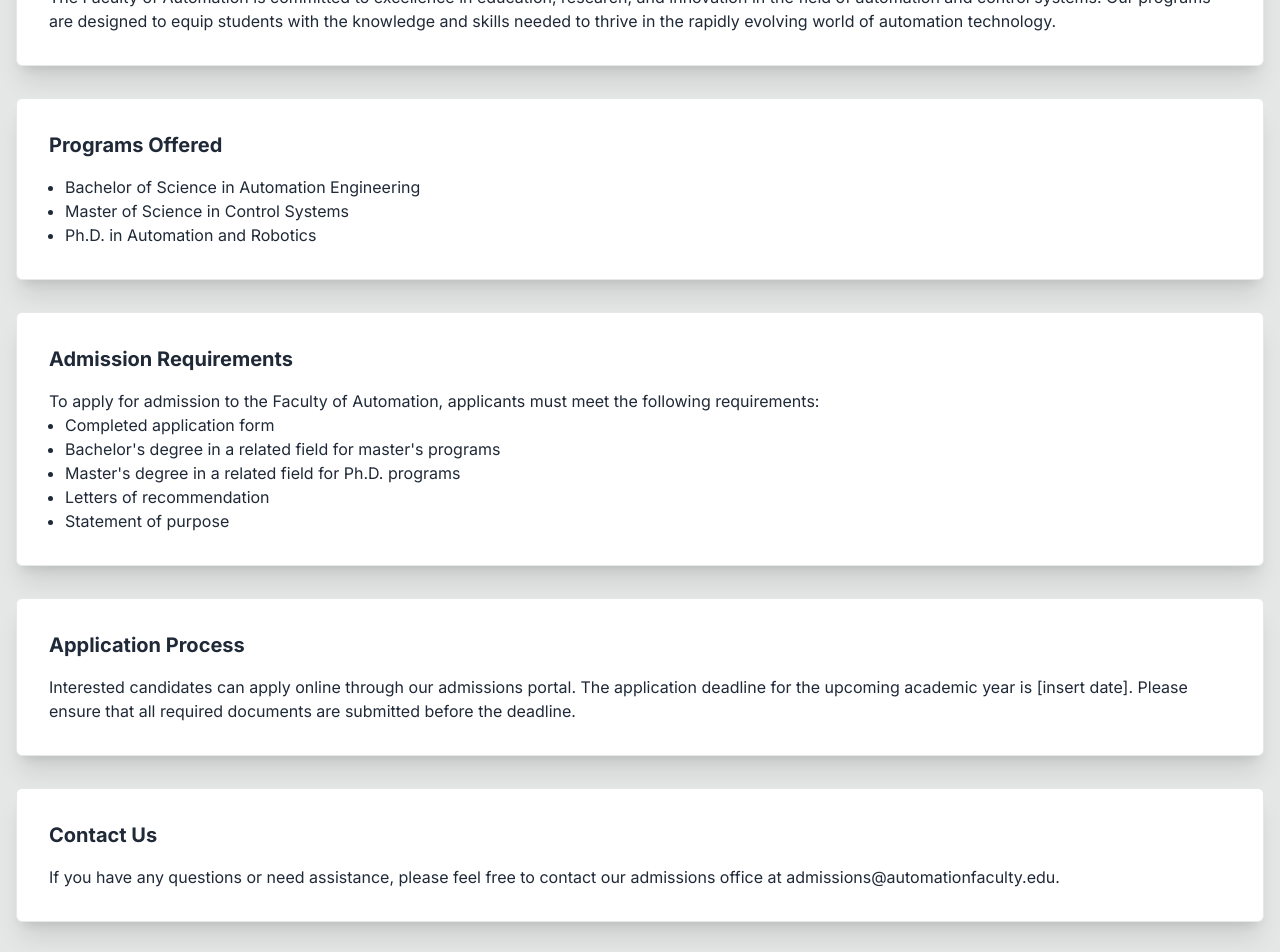
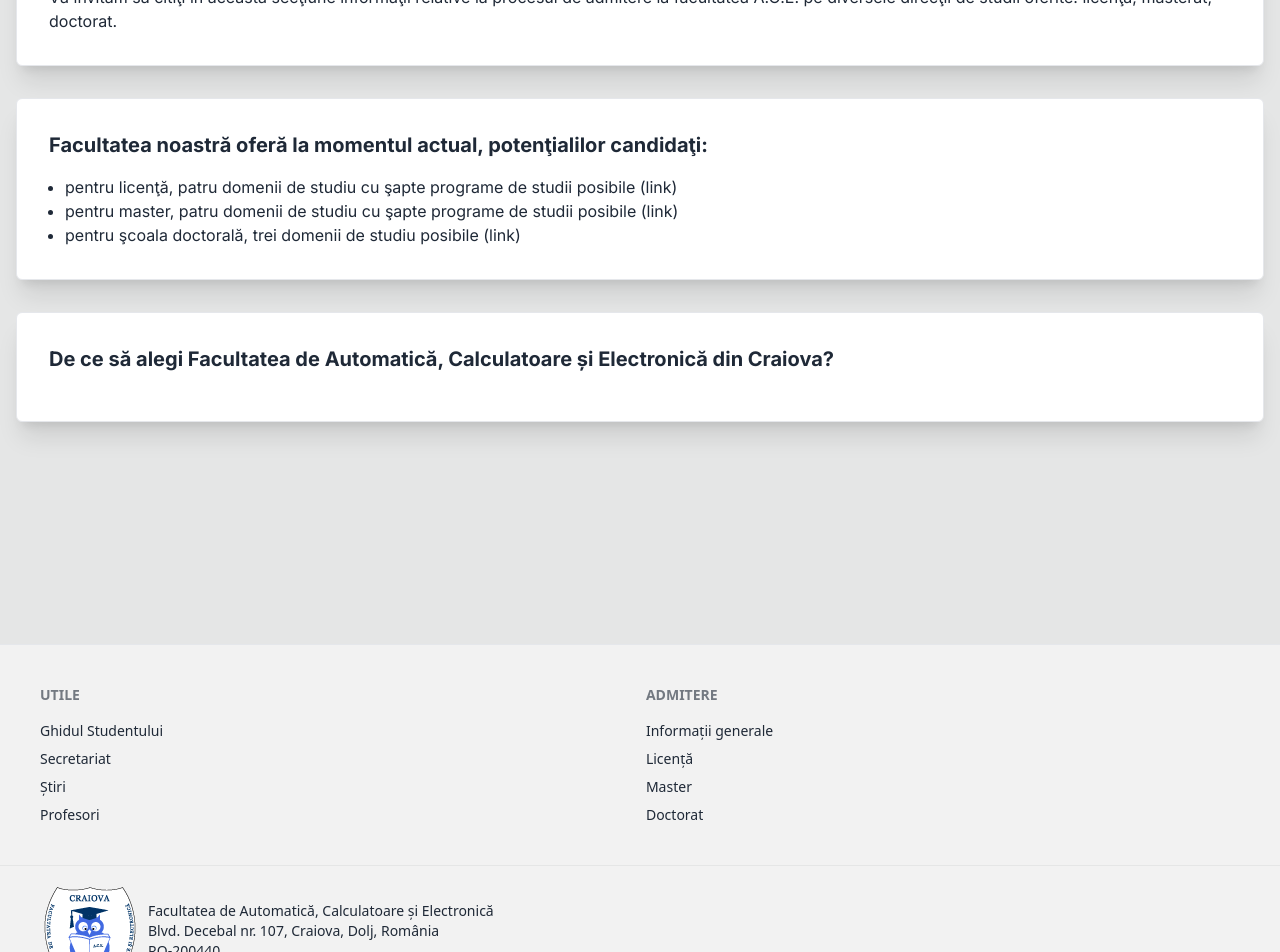
Before and after one commit to 1red0/ace-replica, a Next.js app: page /admission in a window 1280 px wide. Shown: the part 220-1172 px from the top of the page. Built offline with nearby package versions, Linux system fonts and the light colour scheme.

Commit message:
add more realist dummy data and page data

```diff
--- a/src/app/admission/page.tsx
+++ b/src/app/admission/page.tsx
@@ -1,3 +1,4 @@
+import Link from 'next/link';
 import React from 'react';
 
 export default function Admission() {
@@ -8,53 +9,28 @@ export default function Admission() {
       <div className="container mx-auto py-8">
 
         <div className="card bg-base-100 shadow-xl mx-4 my-8 p-8 rounded-md border">
-          <h3 className="text-xl font-bold mb-4">About the Faculty</h3>
+          <h3 className="text-xl font-bold mb-4">Admitere</h3>
           <p>
-            The Faculty of Automation is committed to excellence in education, research, and innovation in the field of
-            automation and control systems. Our programs are designed to equip students with the knowledge and skills
-            needed to thrive in the rapidly evolving world of automation technology.
+            Vă invităm să citiţi în această secţiune informaţii relative la procesul de admitere la facultatea A.C.E. pe diversele direcţii de studii oferite: licenţă, masterat, doctorat.
           </p>
         </div>
 
         <div className="card bg-base-100 shadow-xl mx-4 my-8 p-8 rounded-md border">
-          <h3 className="text-xl font-bold mb-4">Programs Offered</h3>
+          <h3 className="text-xl font-bold mb-4">Facultatea noastră oferă la momentul actual, potenţialilor candidaţi:</h3>
           <ul className="list-disc pl-4">
-            <li>Bachelor of Science in Automation Engineering</li>
-            <li>Master of Science in Control Systems</li>
-            <li>Ph.D. in Automation and Robotics</li>
+            <li>pentru licenţă, patru domenii de studiu cu şapte programe de studii posibile <Link href='/underconstruction' className="link link-hover">(link)</Link></li>
+            <li>pentru master, patru domenii de studiu cu şapte programe de studii posibile <Link href='/underconstruction' className="link link-hover">(link)</Link></li>
+            <li>pentru şcoala doctorală, trei domenii de studiu posibile <Link href='/underconstruction' className="link link-hover">(link)</Link></li>
           </ul>
         </div>
 
         <div className="card bg-base-100 shadow-xl mx-4 my-8 p-8 rounded-md border">
-          <h3 className="text-xl font-bold mb-4">Admission Requirements</h3>
+          <h3 className="text-xl font-bold mb-4">De ce să alegi Facultatea de Automatică, Calculatoare și Electronică din Craiova?</h3>
           <p>
-            To apply for admission to the Faculty of Automation, applicants must meet the following requirements:
-          </p>
-          <ul className="list-disc pl-4">
-            <li>Completed application form</li>
-            <li>Bachelor&apos;s degree in a related field for master&apos;s programs</li>
-            <li>Master&apos;s degree in a related field for Ph.D. programs</li>
-            <li>Letters of recommendation</li>
-            <li>Statement of purpose</li>
-          </ul>
-        </div>
 
-        <div className="card bg-base-100 shadow-xl mx-4 my-8 p-8 rounded-md border">
-          <h3 className="text-xl font-bold mb-4">Application Process</h3>
-          <p>
-            Interested candidates can apply online through our admissions portal. The application deadline for the
-            upcoming academic year is [insert date]. Please ensure that all required documents are submitted before the
-            deadline.
           </p>
         </div>
 
-        <div className="card bg-base-100 shadow-xl mx-4 my-8 p-8 rounded-md border">
-          <h3 className="text-xl font-bold mb-4">Contact Us</h3>
-          <p>
-            If you have any questions or need assistance, please feel free to contact our admissions office at{' '}
-            <a href="mailto:admissions@automationfaculty.edu">admissions@automationfaculty.edu</a>.
-          </p>
-        </div>
       </div>
     </div>
   );
--- a/src/app/team/layout.tsx
+++ b/src/app/team/layout.tsx
@@ -4,7 +4,7 @@ import { Inter } from 'next/font/google'
 const inter = Inter({ subsets: ['latin'] })
 
 export const metadata: Metadata = {
-  title: 'Echipa noastră',
+  title: 'Profesori ACE',
   description: '',
 }
 
--- a/src/components/footer/footer.component.tsx
+++ b/src/components/footer/footer.component.tsx
@@ -19,6 +19,7 @@ export default function Footer() {
         <Link href='/admission' className="link link-hover">Informații generale</Link>
         <Link href='/underconstruction' className="link link-hover">Licență</Link>
         <Link href='/underconstruction' className="link link-hover">Master</Link>
+        <Link href='/underconstruction' className="link link-hover">Doctorat</Link>
       </nav>
     </footer><footer className="footer px-10 py-4 border-t bg-base-200 text-base-content border-base-300">
         <aside className="items-center grid-flow-col">
```
Also changed, not shown: src/dummy-data/news.list.tsx (+10 -10 lines).
